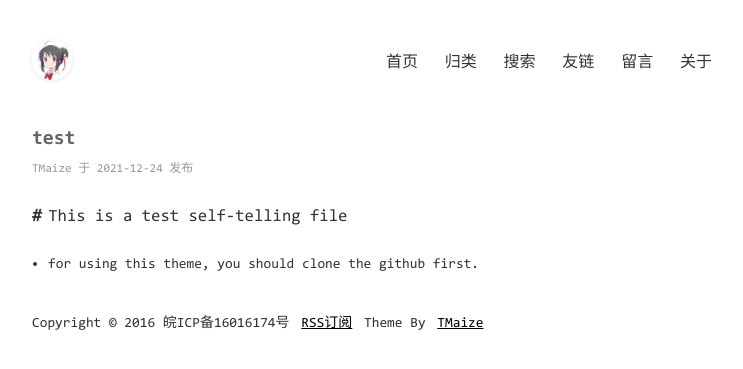
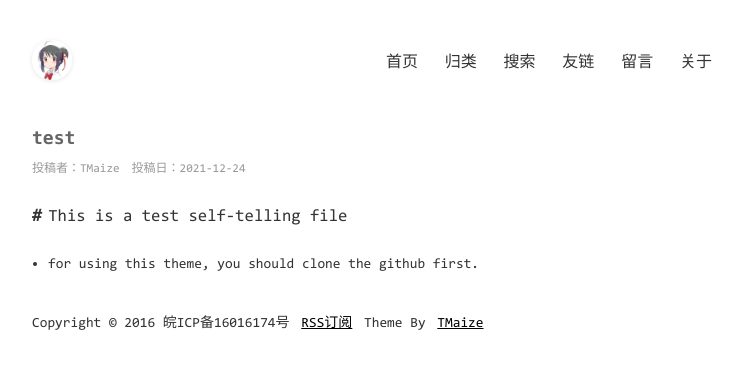
Before and after one commit to Shizuku-in/shizuku-in.github.io, a Jekyll site: the page built from _posts/2021-12-24-test.md, in a window 1280 px wide. Shown: the top 369 px of the page, without its empty margins (268-1011 px from the left). Built offline with Jekyll 4.4.1, drawn with Linux system fonts in a browser that asks for light colours.

Commit message:
language edit

```diff
--- a/_layouts/mypost.html
+++ b/_layouts/mypost.html
@@ -1,12 +1,12 @@
 <!DOCTYPE html>
-<html lang="zh-CN">
+<html lang="ja">
 {% include head.html -%}
 <body ondragstart="return false;">
 {% include header.html -%}
 <div class="page page-post">
   <h1 class="title" id="{{ page.title }}">{{ page.title }}</h1>
   {% if page.date %}
-  <div class="subtitle">{{site.author}} 于 {{ page.date | date: "%Y-%m-%d" }} 发布</div>
+  <div class="subtitle">投稿者：{{site.author}}　投稿日：{{ page.date | date: "%Y-%m-%d" }}</div>
   {% endif %}
   <div class="post">
     {{ content }}
--- a/_layouts/page.html
+++ b/_layouts/page.html
@@ -1,5 +1,5 @@
 <!DOCTYPE html>
-<html lang="zh-CN">
+<html lang="ja">
 {% include head.html -%}
 <body ondragstart="return false;">
 {% include header.html -%}
```
